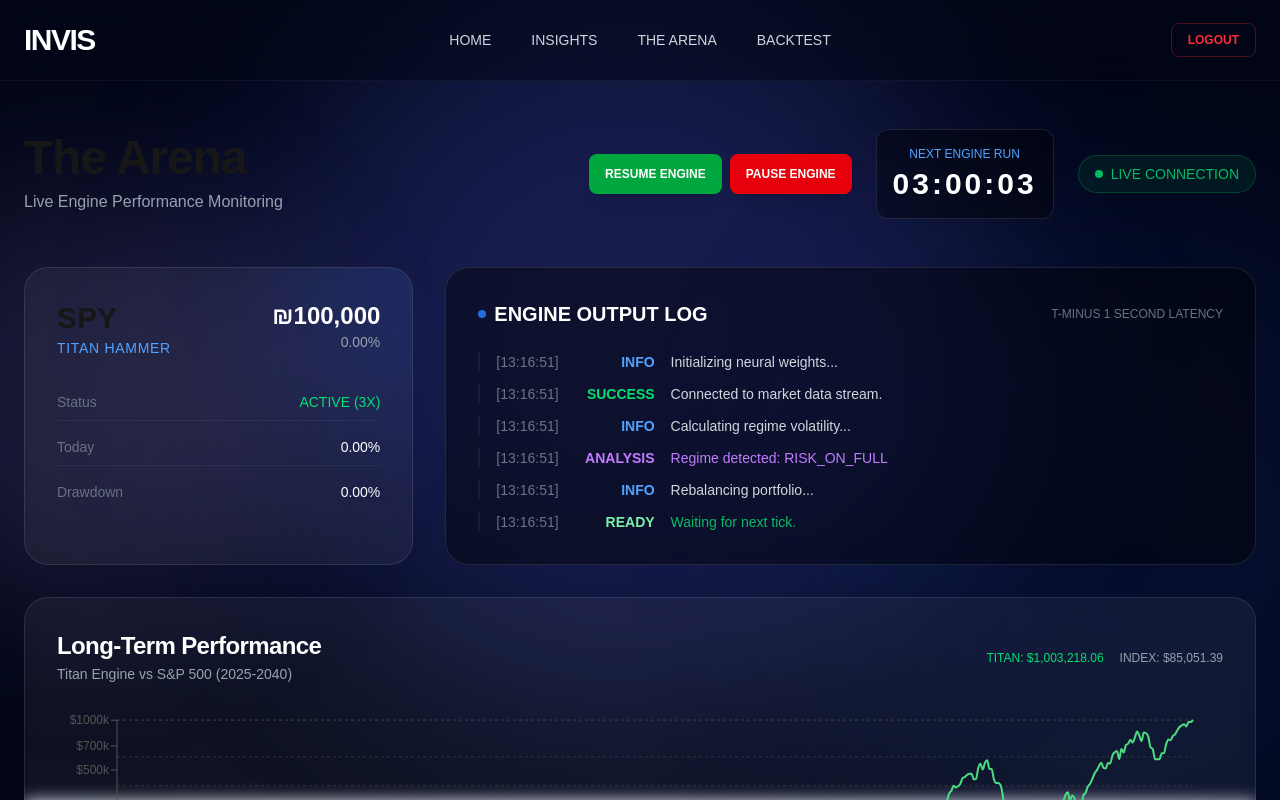
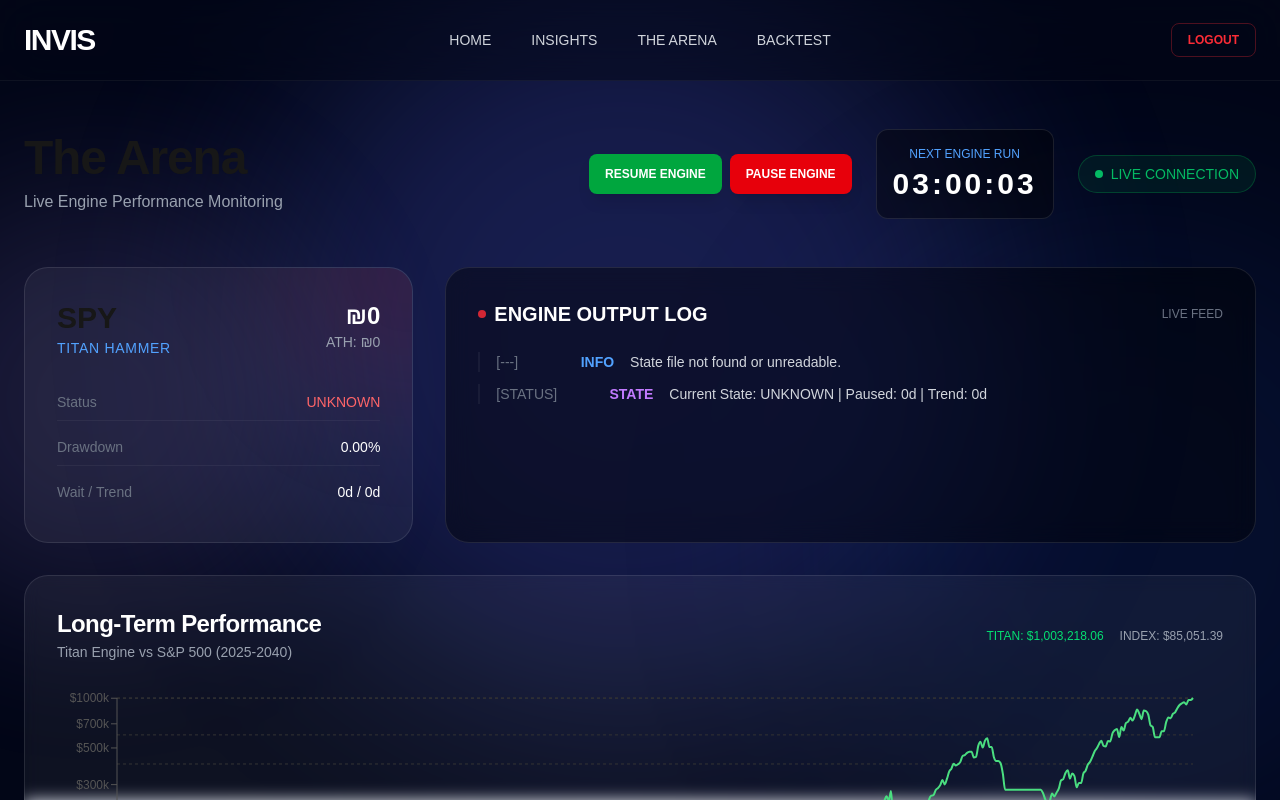
Before and after one commit to mulimen100/invis-web, a Next.js app: page /arena in a window 1280 px wide. Shown: the top 800 px of the page. Built offline with nearby package versions, Linux system fonts and the light colour scheme.

Commit message:
Update Arena dashboard and connect to Engine state

```diff
--- /dev/null
+++ b/app/api/engine/state/route.ts
@@ -0,0 +1,36 @@
+import { NextResponse } from 'next/server';
+import path from 'path';
+import fs from 'fs/promises';
+
+export async function GET() {
+    try {
+        // Path to engine state file (titan_hammer/state/engine_state.json)
+        // Adjust relative path based on where this route is (app/api/engine/state/route.ts)
+        // route.ts -> state -> engine -> api -> app -> invis-web -> INVIS SPY -> titan_hammer
+
+        // Simpler: process.cwd() is usually the root of the Next.js project (invis-web)
+        // so we go up one level to INVIS SPY, then down to titan_hammer
+
+        const statePath = path.resolve(process.cwd(), '..', 'titan_hammer', 'state', 'engine_state.json');
+
+        try {
+            const data = await fs.readFile(statePath, 'utf8');
+            const state = JSON.parse(data);
+            return NextResponse.json(state);
+        } catch (fileError) {
+            console.error("State File Read Error:", fileError);
+            // If file doesn't exist, return a default "safe" state
+            return NextResponse.json({
+                state: "UNKNOWN",
+                equity: 0,
+                ath: 0,
+                drawdown: 0,
+                notes: "State file not found or unreadable."
+            });
+        }
+
+    } catch (error) {
+        console.error("API Error:", error);
+        return NextResponse.json({ error: 'Internal Server Error' }, { status: 500 });
+    }
+}
--- a/app/arena/page.tsx
+++ b/app/arena/page.tsx
@@ -7,6 +7,24 @@ import { LineChart, Line, XAxis, YAxis, CartesianGrid, Tooltip, ResponsiveContai
 export default function ArenaPage() {
     const [timeLeft, setTimeLeft] = useState<string>("");
     const [chartData, setChartData] = useState<any[]>([]);
+    const [engineState, setEngineState] = useState<any>(null);
+
+    // Fetch Engine State
+    useEffect(() => {
+        const fetchState = async () => {
+            try {
+                const res = await fetch('/api/engine/state');
+                const data = await res.json();
+                setEngineState(data);
+            } catch (e) {
+                console.error("Failed to fetch engine state", e);
+            }
+        };
+
+        fetchState();
+        const interval = setInterval(fetchState, 5000); // Poll every 5s
+        return () => clearInterval(interval);
+    }, []);
 
     useEffect(() => {
         fetch('/data/backtest_results.json')
@@ -27,16 +45,6 @@ export default function ArenaPage() {
             })
             .catch(err => console.error("Failed to load chart data", err));
     }, []);
-
-    // Log Data Mock
-    const logs = [
-        { time: "13:16:51", level: "INFO", message: "Initializing neural weights..." },
-        { time: "13:16:51", level: "SUCCESS", message: "Connected to market data stream." },
-        { time: "13:16:51", level: "INFO", message: "Calculating regime volatility..." },
-        { time: "13:16:51", level: "ANALYSIS", message: "Regime detected: RISK_ON_FULL", highlight: "text-purple-400" },
-        { time: "13:16:51", level: "INFO", message: "Rebalancing portfolio..." },
-        { time: "13:16:51", level: "READY", message: "Waiting for next tick.", highlight: "text-green-400 animate-pulse" }
-    ];
 
     useEffect(() => {
         // Timer Logic
@@ -101,7 +109,7 @@ export default function ArenaPage() {
             <div className="grid grid-cols-1 lg:grid-cols-3 gap-8">
                 {/* SPY Bot Card */}
                 <div className="rounded-3xl border border-white/10 bg-white/5 p-8 relative overflow-hidden group">
-                    <div className="absolute top-0 right-0 p-32 bg-blue-600/10 rounded-full blur-3xl -translate-y-1/2 translate-x-1/2 group-hover:bg-blue-600/20 transition-all duration-500" />
+                    <div className={`absolute top-0 right-0 p-32 rounded-full blur-3xl -translate-y-1/2 translate-x-1/2 transition-all duration-500 ${engineState?.state === 'ON' ? 'bg-green-600/10 group-hover:bg-green-600/20' : 'bg-red-600/10 group-hover:bg-red-600/20'}`} />
 
                     <div className="flex justify-between items-start mb-8 relative">
                         <div>
@@ -109,49 +117,66 @@ export default function ArenaPage() {
                             <span className="text-blue-400 text-sm tracking-wider font-mono">TITAN HAMMER</span>
                         </div>
                         <div className="text-right">
-                            <div className="text-2xl font-mono font-bold text-white">₪100,000</div>
-                            <div className="text-gray-400 text-sm">0.00%</div>
+                            <div className="text-2xl font-mono font-bold text-white">
+                                {engineState ? `₪${engineState.equity.toLocaleString(undefined, { maximumFractionDigits: 0 })}` : 'LOADING...'}
+                            </div>
+                            <div className="text-gray-400 text-sm">
+                                ATH: ₪{(engineState?.ath || 0).toLocaleString(undefined, { maximumFractionDigits: 0 })}
+                            </div>
                         </div>
                     </div>
 
                     <div className="space-y-4 relative">
                         <div className="flex justify-between text-sm border-b border-white/5 pb-2">
                             <span className="text-gray-500">Status</span>
-                            <span className="text-green-400 font-mono">ACTIVE (3X)</span>
+                            <span className={`font-mono ${engineState?.state === 'ON' ? 'text-green-400' : 'text-red-400'}`}>
+                                {engineState?.state || 'CONNECTING...'}
+                            </span>
                         </div>
                         <div className="flex justify-between text-sm border-b border-white/5 pb-2">
-                            <span className="text-gray-500">Today</span>
-                            <span className="text-white font-mono">0.00%</span>
+                            <span className="text-gray-500">Drawdown</span>
+                            <span className={`${(engineState?.drawdown || 0) < -0.1 ? 'text-red-400' : 'text-white'} font-mono`}>
+                                {(engineState?.drawdown * 100 || 0).toFixed(2)}%
+                            </span>
                         </div>
                         <div className="flex justify-between text-sm pb-2">
-                            <span className="text-gray-500">Drawdown</span>
-                            <span className="text-white font-mono">0.00%</span>
+                            <span className="text-gray-500">Wait / Trend</span>
+                            <span className="text-white font-mono">
+                                {engineState?.counters?.days_paused || 0}d / {engineState?.counters?.trend_days || 0}d
+                            </span>
                         </div>
                     </div>
                 </div>
 
-                {/* Engine Output Log */}
                 <div className="lg:col-span-2 rounded-3xl border border-white/10 bg-black/40 backdrop-blur-md p-8 relative overflow-hidden flex flex-col">
                     <div className="flex justify-between items-center mb-6">
                         <h2 className="text-xl font-bold text-white flex items-center gap-2">
-                            <span className="w-2 h-2 bg-blue-500 rounded-full animate-pulse"></span>
+                            <span className={`w-2 h-2 rounded-full animate-pulse ${engineState?.state === 'ON' ? 'bg-green-500' : 'bg-red-500'}`}></span>
                             ENGINE OUTPUT LOG
                         </h2>
-                        <span className="text-xs font-mono text-gray-500">T-MINUS 1 SECOND LATENCY</span>
+                        <span className="text-xs font-mono text-gray-500">LIVE FEED</span>
                     </div>
 
                     <div className="flex-1 font-mono text-xs md:text-sm space-y-3 overflow-y-auto max-h-[250px] custom-scrollbar pr-2">
-                        {logs.map((log, idx) => (
-                            <div key={idx} className="flex gap-4 border-l-2 border-white/5 pl-4 hover:border-blue-500/50 transition-colors group">
-                                <span className="text-gray-500">[{log.time}]</span>
-                                <span className={`font-bold w-20 text-right ${log.level === 'INFO' ? 'text-blue-400' :
-                                    log.level === 'SUCCESS' ? 'text-green-400' :
-                                        log.level === 'ANALYSIS' ? 'text-purple-400' :
-                                            log.level === 'READY' ? 'text-green-300' : 'text-gray-300'
-                                    }`}>{log.level}</span>
-                                <span className={`text-gray-300 ${log.highlight || ''}`}>{log.message}</span>
-                            </div>
-                        ))}
+                        {/* Display Engine Note as Main Log for now */}
+                        <div className="flex gap-4 border-l-2 border-white/5 pl-4 hover:border-blue-500/50 transition-colors group">
+                            <span className="text-gray-500">[{engineState?.date || '---'}]</span>
+                            <span className={`font-bold w-20 text-right ${engineState?.event === 'PAUSE_TRIGGERED' ? 'text-red-400' :
+                                engineState?.event === 'RESUME_TRIGGERED' ? 'text-green-400' : 'text-blue-400'
+                                }`}>{engineState?.event || 'INFO'}</span>
+                            <span className="text-gray-300">{engineState?.notes || 'No recent activity.'}</span>
+                        </div>
+
+                        {/* Status Details */}
+                        <div className="flex gap-4 border-l-2 border-white/5 pl-4">
+                            <span className="text-gray-500">[STATUS]</span>
+                            <span className="font-bold w-20 text-right text-purple-400">STATE</span>
+                            <span className="text-gray-300">
+                                Current State: {engineState?.state} |
+                                Paused: {engineState?.counters?.days_paused || 0}d |
+                                Trend: {engineState?.counters?.trend_days || 0}d
+                            </span>
+                        </div>
                     </div>
                 </div>
             </div>
```
Also changed, not shown: 1 other file (tests, documents, lock files or other folders).
